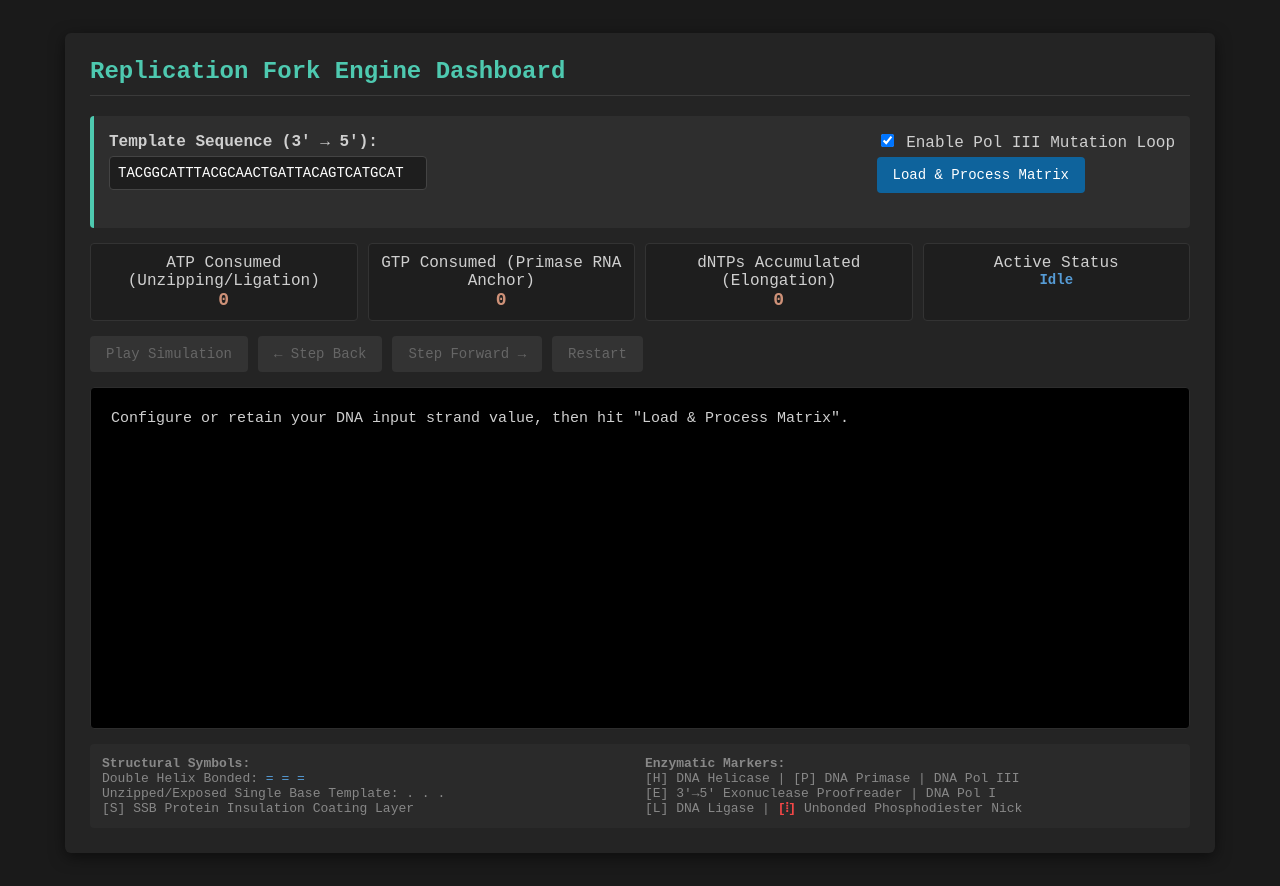
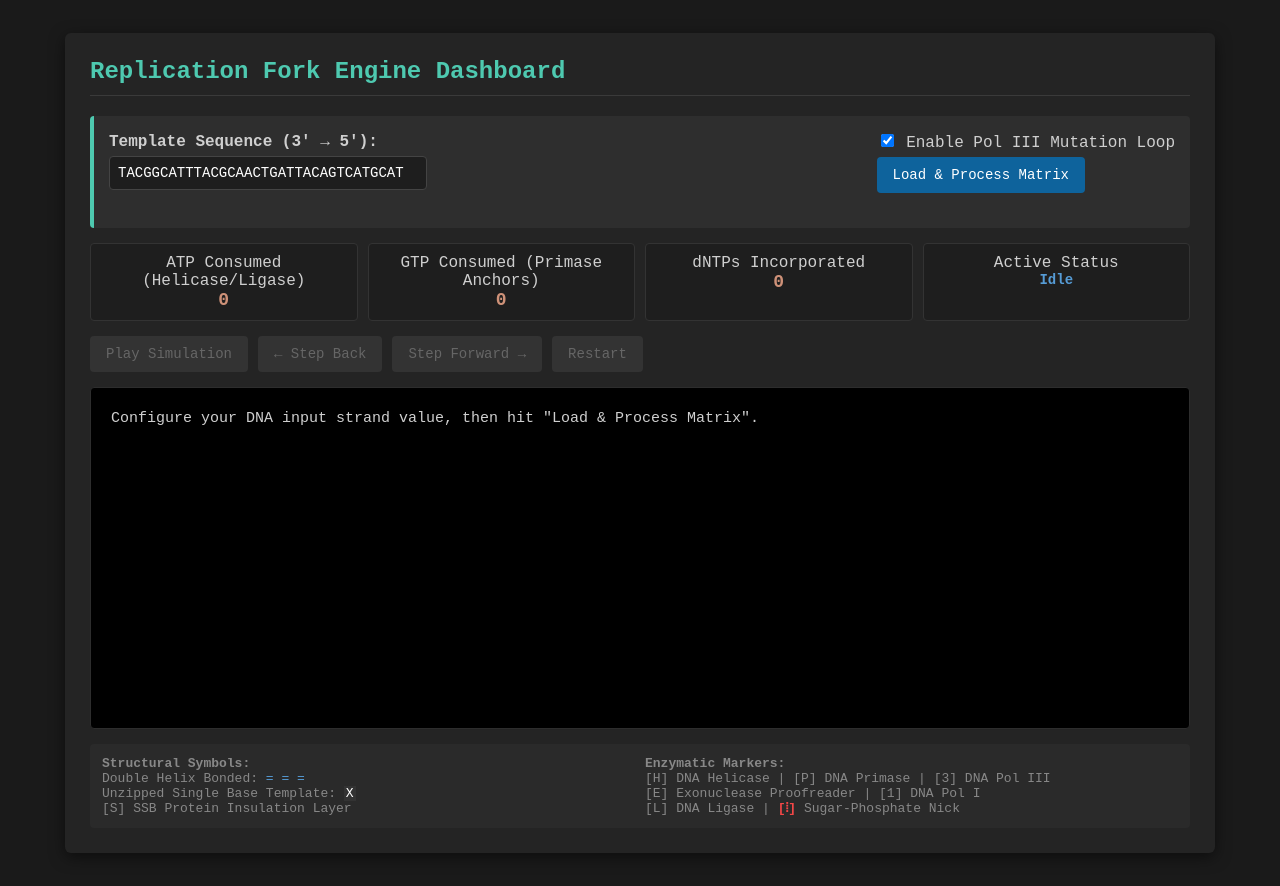
Before and after one commit to hossiona/DNA_replication_fork, a Flask app: page / in a window 1280 px wide. Run offline with Flask 3, Linux system fonts and the light colour scheme.

Commit message:
Refactor metrics and validation display in index.html
Updated metric labels and improved visual indicators for unzipped bases. Enhanced validation display and adjusted enzyme component information.

```diff
--- a/templates/index.html
+++ b/templates/index.html
@@ -41,9 +41,9 @@
     </div>
 
     <div class="metrics-bar">
-        <div class="metric-card">ATP Consumed (Unzipping/Ligation) <span id="m-atp">0</span></div>
-        <div class="metric-card">GTP Consumed (Primase RNA Anchor) <span id="m-gtp">0</span></div>
-        <div class="metric-card">dNTPs Accumulated (Elongation) <span id="m-dntp">0</span></div>
+        <div class="metric-card">ATP Consumed (Helicase/Ligase) <span id="m-atp">0</span></div>
+        <div class="metric-card">GTP Consumed (Primase Anchors) <span id="m-gtp">0</span></div>
+        <div class="metric-card">dNTPs Incorporated <span id="m-dntp">0</span></div>
         <div class="metric-card">Active Status <span id="m-status" style="color:#569cd6; font-size:14px;">Idle</span></div>
     </div>
 
@@ -55,20 +55,20 @@
         <span id="frame-counter" style="color: #888; margin-left: 10px;"></span>
     </div>
 
-    <div id="display-box" class="terminal-display">Configure or retain your DNA input strand value, then hit "Load & Process Matrix".</div>
+    <div id="display-box" class="terminal-display">Configure your DNA input strand value, then hit "Load & Process Matrix".</div>
 
     <div class="legend">
         <div>
             <strong>Structural Symbols:</strong><br>
             Double Helix Bonded: <span style="color:#569cd6;">= = =</span><br>
-            Unzipped/Exposed Single Base Template: <span style="color:#888;">. . .</span><br>
-            [S] SSB Protein Insulation Coating Layer
+            Unzipped Single Base Template: <span style="color:#fff; background-color:#333; padding: 0 2px;">X</span><br>
+            [S] SSB Protein Insulation Layer
         </div>
         <div>
             <strong>Enzymatic Markers:</strong><br>
-            [H] DNA Helicase | [P] DNA Primase | DNA Pol III<br>
-            [E] 3'&rarr;5' Exonuclease Proofreader | DNA Pol I<br>
-            [L] DNA Ligase | <span style="color:#f44747; font-weight:bold;">[⦙]</span> Unbonded Phosphodiester Nick
+            [H] DNA Helicase | [P] DNA Primase | [3] DNA Pol III<br>
+            [E] Exonuclease Proofreader | [1] DNA Pol I<br>
+            [L] DNA Ligase | <span style="color:#f44747; font-weight:bold;">[⦙]</span> Sugar-Phosphate Nick
         </div>
     </div>
 </div>
@@ -130,40 +130,37 @@ function renderFrame(idx) {
     if(!frames || frames.length === 0) return;
     const frame = frames[idx];
 
-    // 1. Process Template display with unzipped/bound indicators
     let templateDisplay = "";
     for(let i=0; i<frame.template.length; i++) {
-        if(frame.unzipped[i]) templateDisplay += `<span style="color:#fff; background-color:#333;">${frame.template[i]}</span>`;
+        if(frame.unzipped[i]) templateDisplay += `<span style="color:#html; background-color:#333; font-weight:bold; padding: 0 1px;">${frame.template[i]}</span>`;
         else templateDisplay += `<span style="color:#569cd6;">${frame.template[i]}</span>`;
     }
 
-    // 2. Process Bond Layer
     let bondDisplay = frame.unzipped.map(u => u ? "." : "=").join(" ");
 
-    // 3. Construct Lagging Strand elements array explicitly to avoid dynamic string injection splits
-    let laggingElements = [];
+    // Build alignment rows strictly mapping character index matches directly
+    let laggingDisplay = "";
+    let validRow = "";
+
     for(let i=0; i<frame.template.length; i++) {
-        // Inject structural nick notation if the bond has not been sealed by Ligase yet
+        // Render structural nicks visually without truncating surrounding indices
         if (i === nickIndex && frame.dna.some(b => b !== " ") && !frame.sealed_nick) {
-            laggingElements.push(`<span style="color:#f44747; font-weight:bold;">⦙</span>`);
+            laggingDisplay += `<span style="color:#f44747; font-weight:bold;">⦙</span>`;
         } else if(frame.rna[i] !== " ") {
-            laggingElements.push(`<span style="color:#ce9178;">${frame.rna[i]}</span>`);
+            laggingDisplay += `<span style="color:#ce9178;">${frame.rna[i]}</span>`;
         } else if(frame.dna[i] !== " ") {
-            laggingElements.push(`<span style="color:#4ec9b0;">${frame.dna[i]}</span>`);
+            laggingDisplay += `<span style="color:#4ec9b0;">${frame.dna[i]}</span>`;
         } else {
-            laggingElements.push(" ");
+            laggingDisplay += " ";
         }
-    }
-    let laggingDisplay = laggingElements.join("");
 
-    // 4. Validation Checks Row
-    let validArr = [];
-    for(let i=0; i<frame.template.length; i++) {
         let activeB = frame.rna[i] !== " " ? frame.rna[i] : frame.dna[i];
         if(activeB !== " ") {
-            if(pairChecks[activeB] === frame.template[i]) validArr.push(`<span style="color:#a6e22e;">✔</span>`);
-            else validArr.push(`<span style="color:#f44747; font-weight:bold;">✘</span>`);
-        } else { validArr.push(" "); }
+            if(pairChecks[activeB] === frame.template[i]) validRow += `<span style="color:#a6e22e;">✔</span>`;
+            else validRow += `<span style="color:#f44747; font-weight:bold;">✘</span>`;
+        } else {
+            validRow += " ";
+        }
     }
 
     let ssbStr = frame.ssbs.map(s => s === "S" ? `<span style="color:#b5cea8;">S</span>` : " ").join("");
@@ -179,5 +176,10 @@ function renderFrame(idx) {
     html += `Bonds:              ${bondDisplay}\n`;
     html += `SSB Insulation:     ${ssbStr}\n`;
     html += `Lagging (5'->3'):   ${laggingDisplay}\n`;
-    html += `Validation Matrix:  ${validArr.join("")}\n`;
-    html += `Okazaki Fragment:   ${okazakiStr}\n`;
+    html += `Validation Matrix:  ${validRow}\n`;
+    html += `Okazaki Track:      ${okazakiStr}\n`;
+    html += `Enzyme Component:   ${enzArr.join("")}  <-- <span style="color:#dcdcaa;">${frame.enzyme.name}</span>\n`;
+    html += "-".repeat(w) + `\nStatus Text: <span style="color:#9cdcfe;">${frame.status}</span>\n` + "=".repeat(w);
+
+    document.getElementById("display-box").innerHTML = html;
+    document.getElementById("frame-counter").innerText = `Step: ${idx+1} / ${frames.length}`;
```
